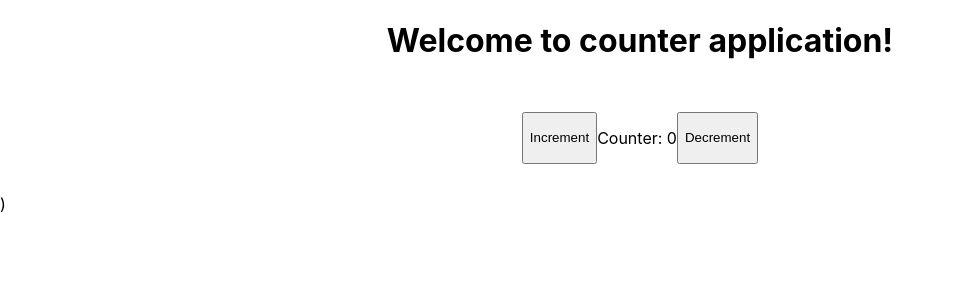
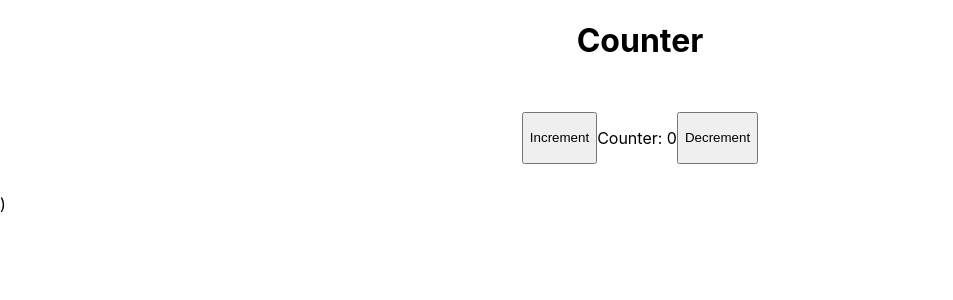
Before and after one commit to jordandivyansh/counter, a React (Create React App) app: page / in a window 1280 px wide. Shown: the top 300 px of the page, without its empty margins (0-953 px from the left). Built offline with nearby package versions, Linux system fonts and the light colour scheme.

Commit message:
createdContext

```diff
--- a/src/App.js
+++ b/src/App.js
@@ -1,37 +1,37 @@
-import React from 'react';
-import Context from './Context';
+import React, { useState } from 'react';
+import {AppState} from './Context';
 import Counter from './component/Counter';
 import CounterTitle from './component/CounterTitle';
-class App extends React.Component{
-    state = {
-        title: 'Welcome to counter application!',
-        counter:0,
+import {Increment} from './component/Increment';
+import { Decrement } from './component/Decrement';
+const App=()=>{
+
+    const [counter,setCounter]=useState(0);
+    const [title,setTitle]=useState("Counter")
+
+    const incrementHandler=()=>{
+       setCounter(prevCounter=>prevCounter+1)
     }
-    render(){
+    const decrementHandler=()=>{
+        setCounter(prevCounter=>prevCounter-1)
+    }
+
         return(
             <>
-                <Context.Provider value={
-                    {counter: this.state.counter, title: this.state.title}}>
+                <AppState.Provider value={
+                    {counter: counter, title: title,incrementState:incrementHandler, decrementState:decrementHandler}}>
                         <div style={{ display: 'flex', justifyContent: 'center', flexDirection: 'column', alignItems: 'center'}}>
                             <CounterTitle/>
                             <div style={{ display: 'flex', flexDirection: 'row', justifyContent: 'space-around', margin: '30px'}}>
-                            <button onClick={
-                                ()=>this.setState({
-                                    counter: this.state.counter + 1,
-                                })
-                            }>Increment</button>
+                            <Increment/>
+
                             <Counter/>
-                            <button onClick={
-                                ()=>this.setState({
-                                    counter: this.state.counter-1,
-                                })
-                            }>Decrement</button>
+                            <Decrement />
                             </div>
                         </div>
                     )
-                    </Context.Provider>
+                    </AppState.Provider>
             </>
         );
-    }
 }
 export default App;
--- a/src/Context/index.js
+++ b/src/Context/index.js
@@ -1,6 +1,9 @@
 import React from "react"
 
-export default React.createContext({
+export const AppState =  React.createContext({
     title: "Welcome to counter application!",
-    counter: 0
+    counter: 0,
 });
+export const useAppState = () =>{
+    return React.useContext(AppState);
+}
--- a/src/component/Counter.js
+++ b/src/component/Counter.js
@@ -1,7 +1,7 @@
 import React, { useContext } from 'react';
-import Context from '../Context';
+import {AppState} from '../Context';
 
 export default function Counter(){
-    const mycontext = useContext(Context);
+    const mycontext = useContext(AppState);
     return <p>Counter: {mycontext.counter}</p>
 }
--- a/src/component/CounterTitle.js
+++ b/src/component/CounterTitle.js
@@ -1,7 +1,7 @@
 import React, {useContext} from 'react';
-import Context from '../Context';
+import {AppState} from '../Context';
 
 export default function CounterTitle(){
-    const mycontext = useContext(Context);
+    const mycontext = useContext(AppState);
     return <h1>{mycontext.title}</h1>;
 }
--- a/src/component/decrement.js
+++ b/src/component/decrement.js
@@ -0,0 +1,13 @@
+import react from "react";
+import { useAppState } from "../Context";
+
+export const Decrement = () =>{
+    const {decrementState} = useAppState();
+    return(
+        <button onClick={
+            ()=> decrementState()
+            }
+        >Decrement</button>
+    )
+
+}
--- a/src/component/increment.js
+++ b/src/component/increment.js
@@ -0,0 +1,11 @@
+import react from "react";
+import { useAppState } from "../Context";
+
+export const Increment = () =>{
+    const {incrementState}=useAppState();
+    return(
+        <button onClick={
+            ()=>incrementState()
+        }>Increment</button>
+    );
+}
```
